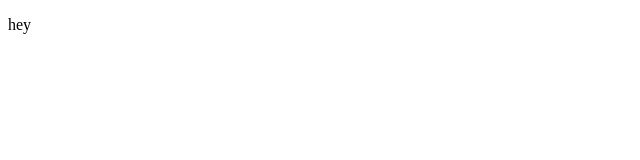
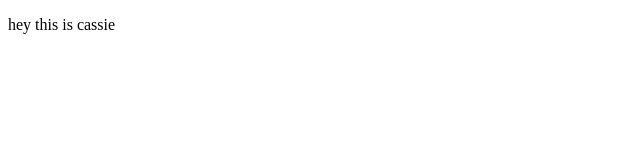
Before and after one commit to casdes/casdes.github.io, a plain HTML site: page index.html in a window 1280 px wide. Shown: the full height of the page, 0-640 px from the left. Drawn offline with Linux system fonts and the light colour scheme.

Commit message:
this is second edit

```diff
--- a/index.html
+++ b/index.html
@@ -1,4 +1,4 @@
 <!DOCTYPE html>
 <html>
-<p>hey</p>
+<p>hey this is cassie</p>
 </html>
```
